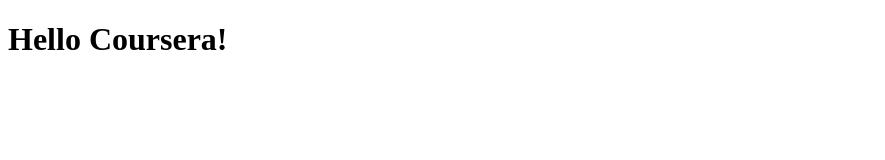
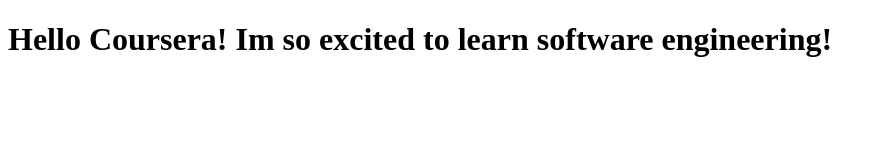
Before and after one commit to nnennz/coursera-test, a plain HTML site: page site/index.html in a window 1280 px wide. Shown: the whole page, without its empty margins (0-885 px from the left). Drawn offline with Linux system fonts and the light colour scheme.

Commit message:
Small addition to our page content

```diff
--- a/site/index.html
+++ b/site/index.html
@@ -4,6 +4,6 @@
 	<title>Hello Coursera!</title>
 </head>
 <body>
-<h1>Hello Coursera!</h1>
+<h1>Hello Coursera! Im so excited to learn software engineering! </h1>
 </body>
 </html>
```
